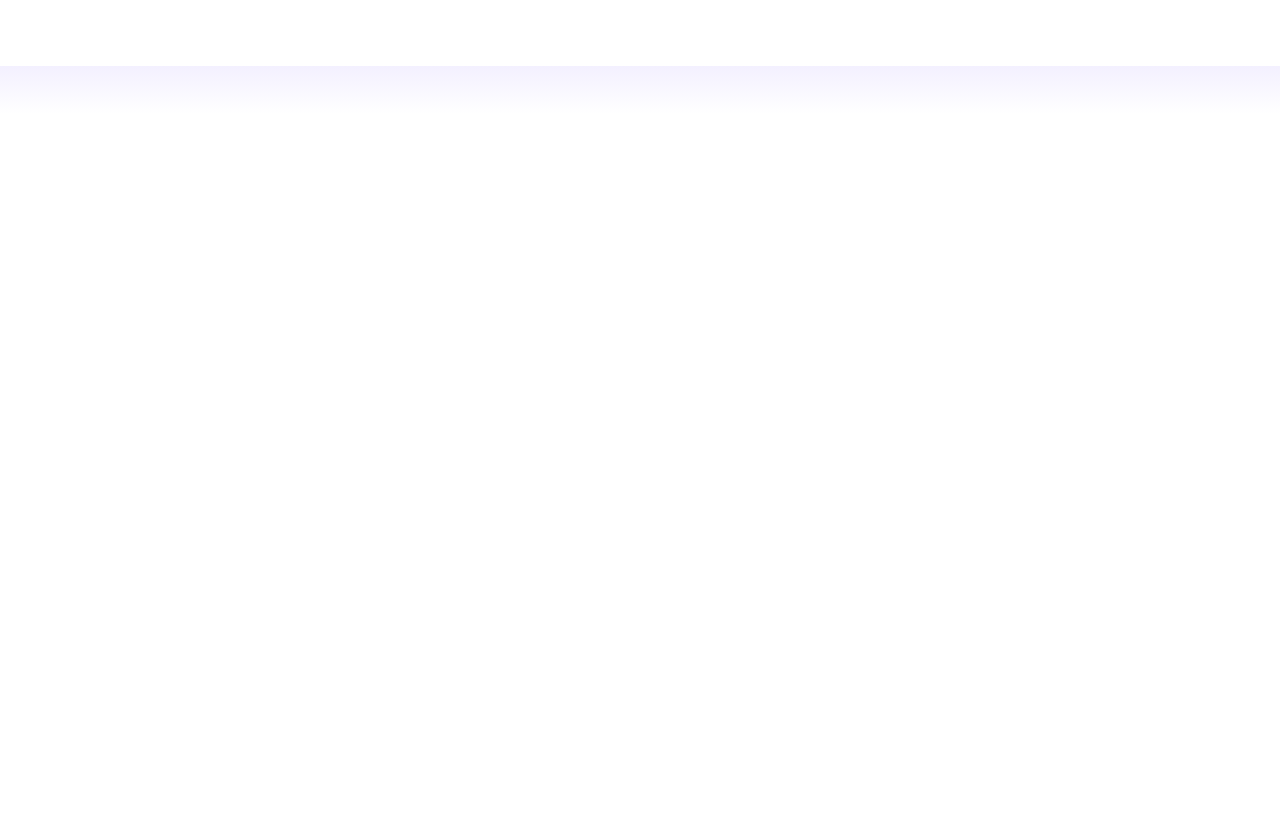
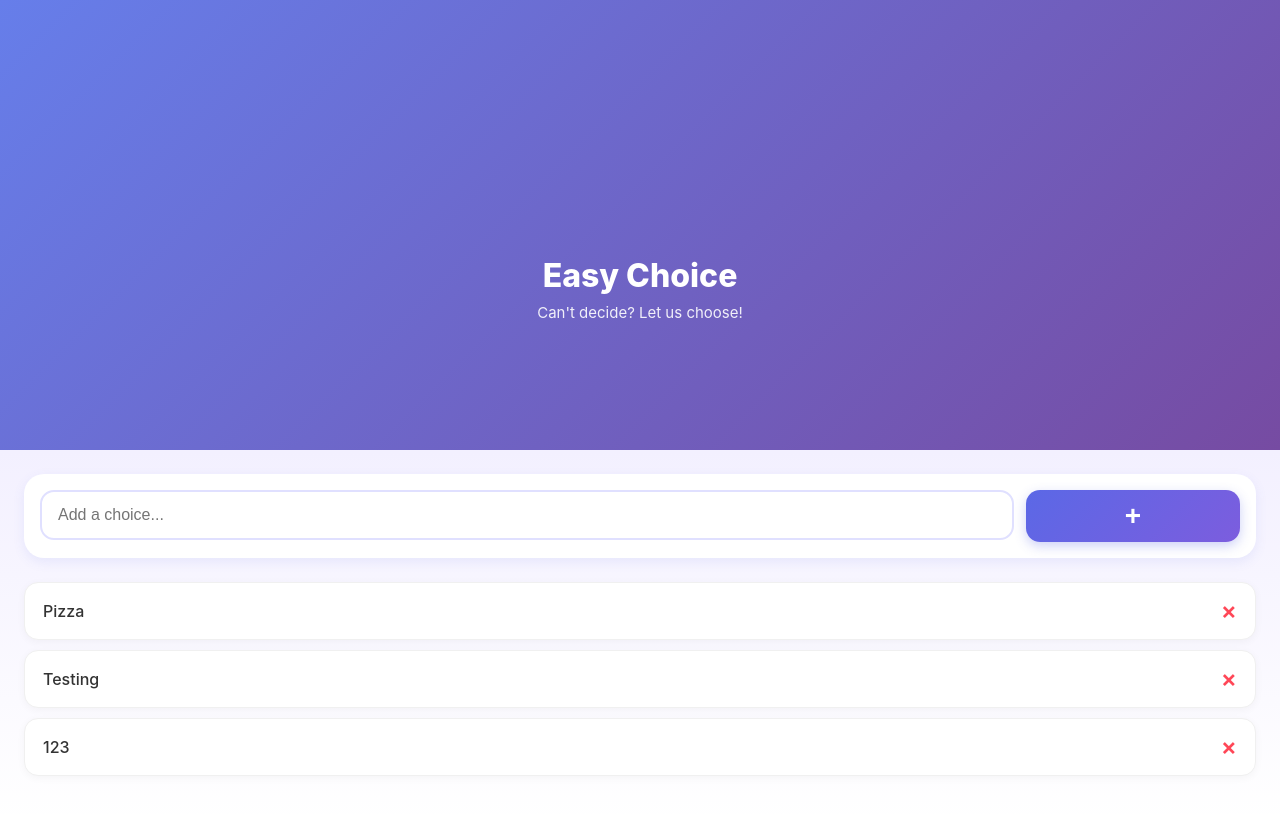
Before and after one commit to bc-whisnant/easy-choice-vue, a Vue app: page / in a window 1280 px wide. Shown: the top 814 px of the page. Built offline with nearby package versions, Linux system fonts and the light colour scheme.

Commit message:
more components and styles to flesh out the UI

```diff
--- a/src/App.vue
+++ b/src/App.vue
@@ -1,5 +1,9 @@
 <script setup>
   import Heading from './components/Heading.vue';
+  import ChoiceEntry from './components/ChoiceEntry.vue';
+  import ChoiceContainer from './components/ChoiceContainer.vue';
+
+  const choices = ['Pizza', 'Testing', '123']
 </script>
 
 <template>
@@ -11,10 +15,19 @@
   </header>
 
   <main>
+    <ChoiceEntry placeholder="Add a choice..." />
+    <ChoiceContainer :choices="choices" />
   </main>
 </template>
 
 <style scoped>
+
+  header .wrapper {
+    display: flex;
+    flex-direction: column;
+    padding: 20% 0 10% 0;
+    background: linear-gradient(135deg, #667eea 0%, #764ba2 100%);
+  }
 
   main {
     flex: 1;
@@ -23,12 +36,4 @@
     overflow-y: auto;
   }
 
-@media (max-width: 500px) {
-  header .wrapper {
-    display: flex;
-    flex-direction: column;
-    padding: 20% 0 10% 0;
-    background: linear-gradient(135deg, #667eea 0%, #764ba2 100%);
-  }
-}
 </style>
--- /dev/null
+++ b/src/components/Choice.vue
@@ -0,0 +1,45 @@
+<script setup>
+  defineProps({
+    choice: {
+      type: String,
+      required: true,
+    }
+  })
+</script>
+
+<template>
+  <div class="choice-item">
+    <span class="choice-text">{{ choice }}</span>
+    <span class="remove-button">×</span>
+  </div>
+
+</template>
+
+<style scoped>
+.choice-item {
+    background: white;
+    border: 1px solid #f0f0f0;
+    border-radius: 14px;
+    padding: 16px 18px;
+    margin-bottom: 10px;
+    display: flex;
+    align-items: center;
+    justify-content: space-between;
+    box-shadow: 0 2px 8px rgba(0, 0, 0, 0.04);
+}
+
+.choice-text {
+    font-size: 16px;
+    color: #333;
+    font-weight: 500;
+}
+
+.remove-button {
+    color: #ff4757;
+    font-size: 24px;
+    font-weight: 600;
+    cursor: pointer;
+    line-height: 1;
+}
+
+</style>
--- /dev/null
+++ b/src/components/ChoiceContainer.vue
@@ -0,0 +1,24 @@
+<script setup>
+  import Choice from './Choice.vue';
+
+  defineProps({
+    choices: {
+      type: Array,
+      required: true,
+    }
+  })
+</script>
+
+
+<template>
+  <div class="choices-list">
+    <Choice v-for="(choice, index) in choices" :key="index" :choice="choice" />
+  </div>
+</template>
+
+<style scoped>
+  .choices-list {
+      margin-bottom: 24px;
+  }
+
+</style>
--- /dev/null
+++ b/src/components/ChoiceEntry.vue
@@ -0,0 +1,65 @@
+<script setup>
+defineProps({
+  placeholder: {
+    type: String,
+    required: true,
+  }
+})
+</script>
+
+<template>
+  <div class="choice-input">
+   <div class="input-group">
+      <div class="input-field">
+        <input type="text" :placeholder="placeholder" />
+      </div>
+      <button class="add-button">+</button>
+    </div>
+  </div>
+</template>
+
+<style scoped>
+.choice-input {
+    background: white;
+    border-radius: 20px;
+    padding: 16px;
+    margin-bottom: 24px;
+    box-shadow: 0 4px 12px rgba(91, 104, 230, 0.1);
+}
+
+.input-group {
+    display: flex;
+    gap: 12px;
+}
+
+.input-field {
+  width: 82%;
+}
+
+.input-field input {
+  flex: 1;
+  border: 2px solid #e0e0ff;
+  border-radius: 14px;
+  padding: 14px 16px;
+  font-size: 16px;
+  color: #999;
+  outline: none;
+  width: 100%;
+}
+
+.add-button {
+  width: 18%;
+  height: 52px;
+  background: linear-gradient(135deg, #5b68e6 0%, #7c5dde 100%);
+  border: none;
+  border-radius: 14px;
+  color: white;
+  font-size: 28px;
+  font-weight: bold;
+  cursor: pointer;
+  box-shadow: 0 4px 12px rgba(91, 104, 230, 0.3);
+  display: flex;
+  align-items: center;
+  justify-content: center;
+}
+</style>
```
Also changed, not shown: src/assets/main.css (line endings or trailing spaces).
